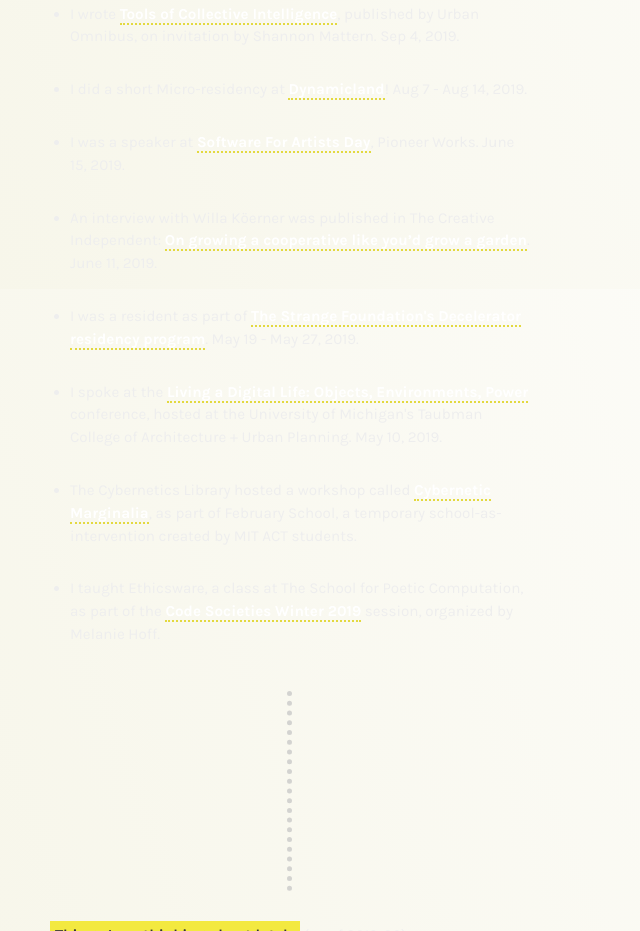
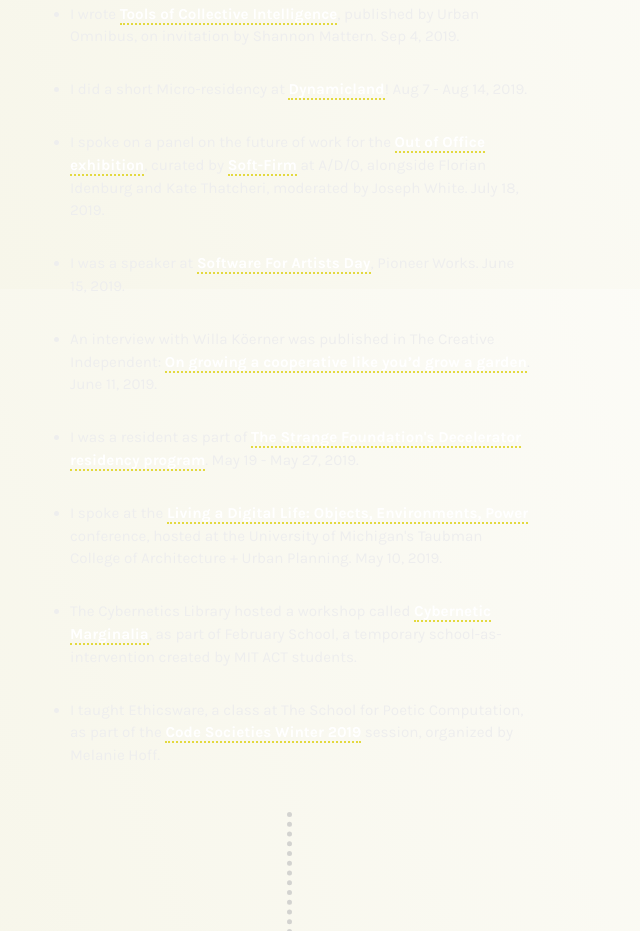
Before and after one commit to dantaeyoung/dantaeyoung.com, a plain HTML site: page index.html in a window 1280 px wide. Shown: the part 1311-2242 px from the top of the page, without its empty margins (0-640 px from the left). Drawn offline with Linux system fonts and the light colour scheme.

Commit message:
added future of owrkg

```diff
--- a/index.html
+++ b/index.html
@@ -42,6 +42,7 @@
 - The Cybernetics Library will be holding a workshop at the [NY Art Book Fair](https://nyabf2019.printedmatterartbookfairs.org/Programs) on Sunday, September 22nd, at 2pm. Invited by Printed Matter.
 - I wrote [Tools of Collective Intelligence](https://urbanomnibus.net/2019/09/tools-of-collective-intelligence), published by Urban Omnibus, on invitation by Shannon Mattern. Sep 4, 2019.
 - I did a short Micro-residency at [Dynamicland](https://dynamicland.org/)! Aug 7 - Aug 14, 2019.
+- I spoke on a panel on the future of work for the <a href="https://a-d-o.com/event/out-of-office-the-future-of-work-evolving-the-9-5/2019-07-18">Out of Office exhibition</a>, curated by <a href="https://soft-firm.com/">Soft-Firm</a> at A/D/O, alongside Florian Idenburg and Kate Thatcheri, moderated by Joseph White. July 18, 2019.
 - I was a speaker at [Software For Artists Day](https://pioneerworks.org/programs/software-for-artists-day-5/), Pioneer Works. June 15, 2019.
 - An interview with Willa Köerner was published in The Creative Independent: [On growing a cooperative like you’d grow a garden](https://thecreativeindependent.com/people/designer-architect-teacher-and-learner-dan-taeyoung-on-growing-a-cooperative-like-youd-grow-a-garden/). June 11, 2019.
 - I was a resident as part of [The Strange Foundation's Decelerator residency program](https://thestrange.foundation/spring-2019-cohort). May 19 - May 27, 2019.
```
Also changed, not shown: 1 other file.
